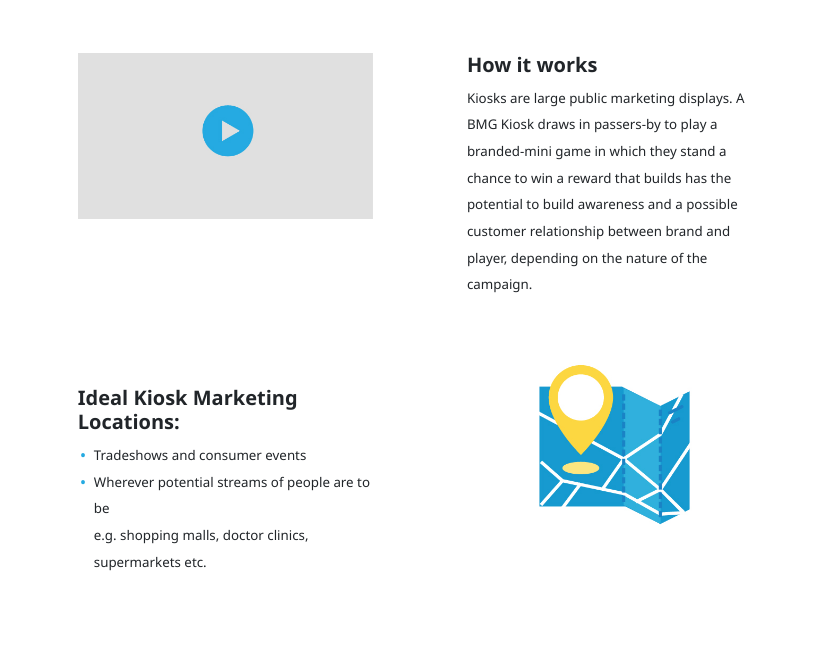
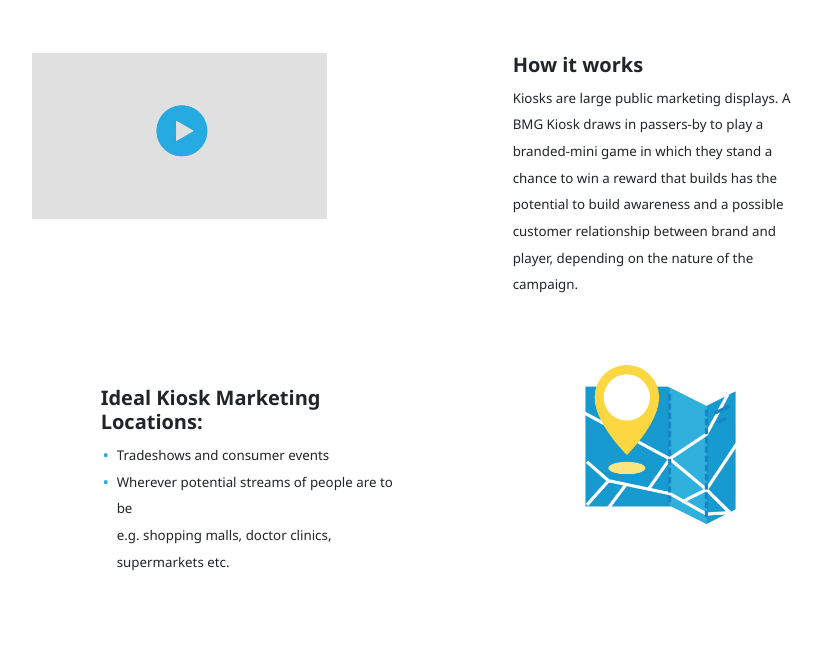
Before and after one commit to narotamji/Kiosk, a plain HTML site: page Kiosk-and-eLearning.html in a window 1280 px wide. Shown: the part 115-775 px from the top of the page, without its empty margins (220-1041 px from the left). Drawn offline with nearby package versions, Linux system fonts and the light colour scheme.

Commit message:
Update Kiosk-and-eLearning.html

```diff
--- a/Kiosk-and-eLearning.html
+++ b/Kiosk-and-eLearning.html
@@ -5,7 +5,7 @@
     <meta http-equiv="X-UA-Compatible" content="IE=edge">
     <meta name="viewport" content="width=device-width, initial-scale=1.0">
     <title>Kiosk and eLearning</title>
-
+    <!-- favicon -->
     <link rel="shortcut icon" href="img/favicon.png" type="image/x-icon">
     <!-- css file -->
     <link rel="stylesheet" href="css/styles.css">
@@ -20,11 +20,11 @@
                 <div class="separator"></div>
             </div>
             <div id="demo" class="setup-demo mb-5 ">
-                <div id="video-demo" class="row justify-content-evenly gx-5">
+                <div id="video-demo" class="row justify-content-between gx-5  text-center text-lg-start ">
                     <div class="col-12 col-lg-5 my-4">
                         <img src="img/video.jpg" alt="videa banner" class="img-fluid img-video__banner">
                     </div>
-                    <div class="col-12 col-lg-5 my-4 text-center text-lg-start ">
+                    <div class="col-12 col-lg-5 my-4">
                         <p class="fw-bold h5">
                             How it works
                         </p>
@@ -33,8 +33,8 @@
                         </p>
                     </div>
                 </div>
-                <div id="location" class="row justify-content-evenly gx-5 flex-column-reverse flex-lg-row">
-                    <div class="col-12 col-lg-5 my-4 pt-lg-4">
+                <div id="location" class="row justify-content-evenly gx-5 flex-column-reverse flex-lg-row   ">
+                    <div class="col-12 col-lg-5 mx-auto my-4 pt-lg-4">
                         <p class="fw-bold h5">
                             Ideal Kiosk Marketing Locations:
                         </p>
@@ -43,7 +43,7 @@
                             <li>Wherever  potential streams of people are to be<br>e.g. shopping malls, doctor clinics, supermarkets etc.</li>
                         </ul>
                     </div>
-                    <div class="col-12 col-lg-5 my-4">
+                    <div class="col-12 col-lg-5 my-4 text-center text-lg-start">
                         <img src="img/location.jpg" alt="videa banner" class="img-fluid img-location">
                     </div>
                 </div>
```
